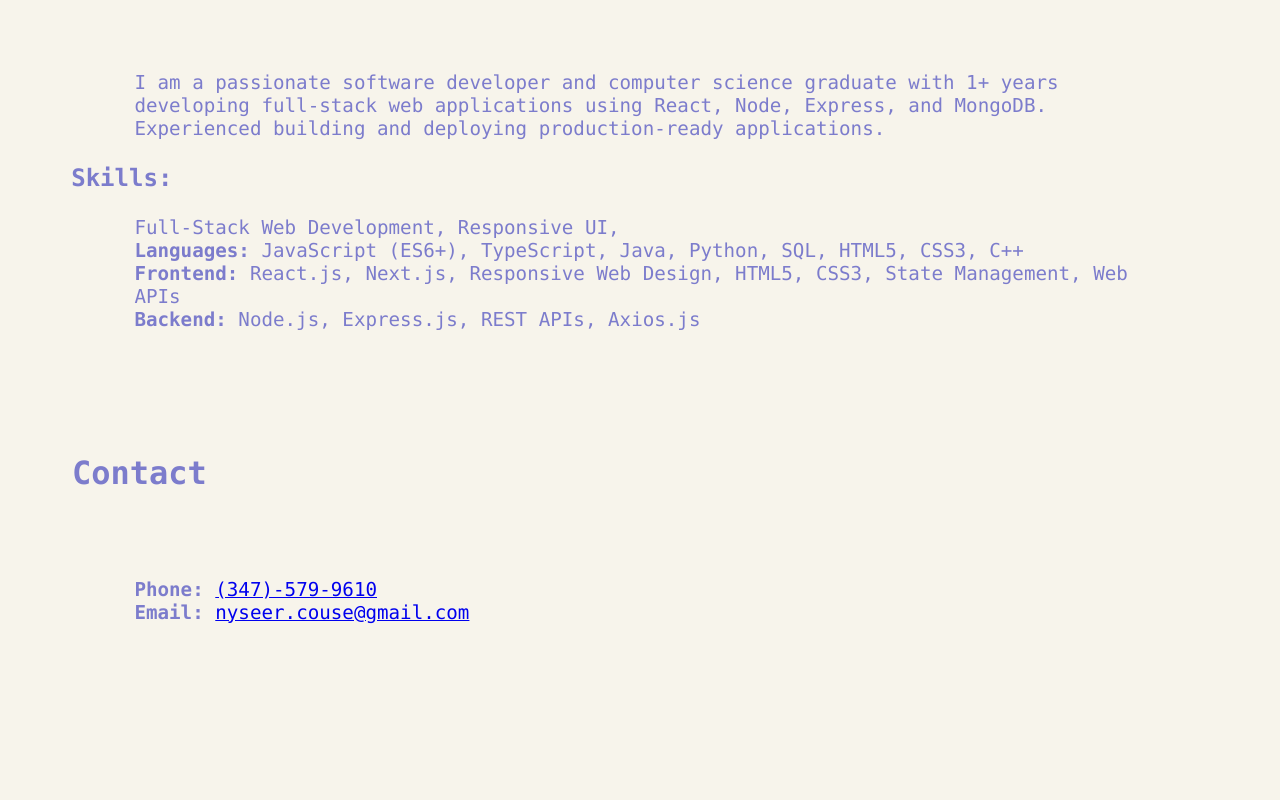
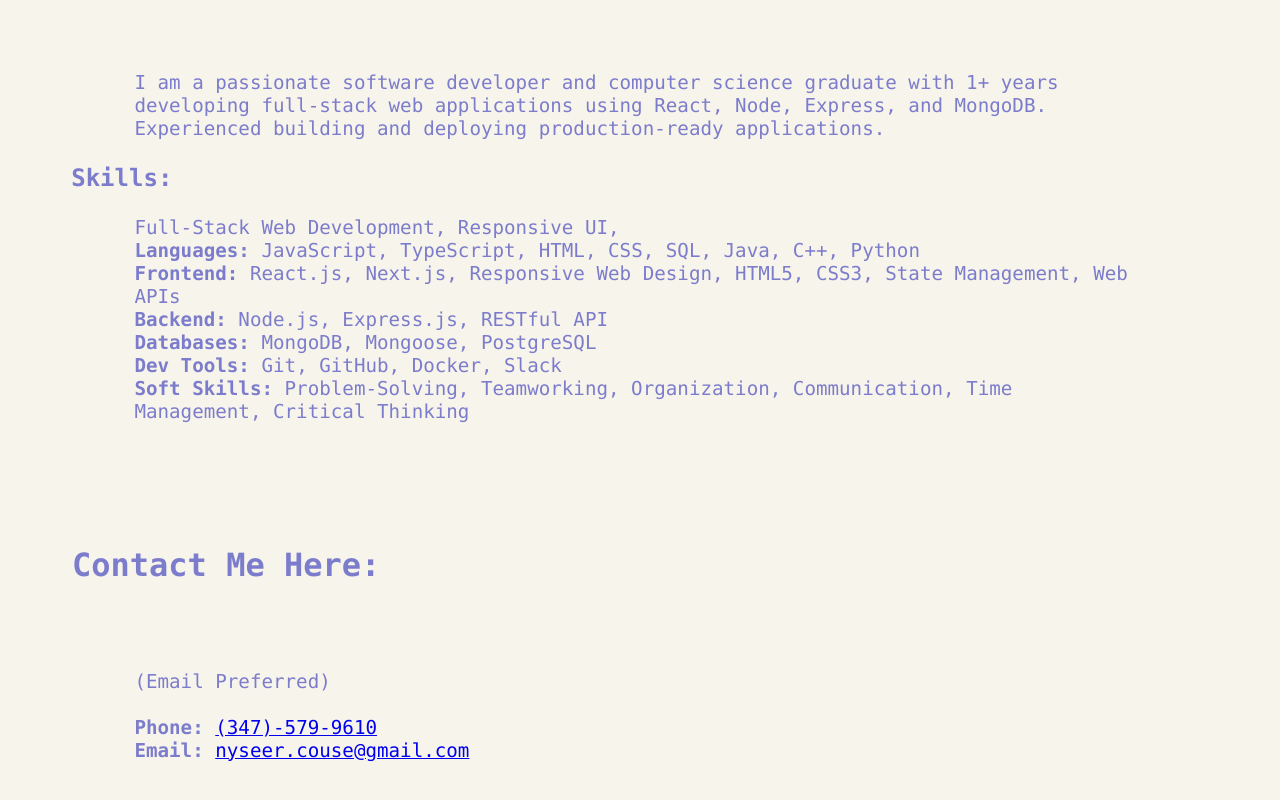
Before and after one commit to nyseer1/touchpad-synth, a React (Vite) app in the folder frontend/: page /contact in a window 1280 px wide. Shown: the part 628-1428 px from the top of the page. Before the commit the page ends 1290 px from the top, so only its background shows below. Built offline with nearby package versions, Linux system fonts and the light colour scheme.

Commit message:
Added styles to contact page

```diff
--- a/frontend/src/components/Contact.jsx
+++ b/frontend/src/components/Contact.jsx
@@ -34,20 +34,30 @@ export default function Contact() {
 				<h3>Skills:</h3>
 				<p id="">
 					Full-Stack Web Development, Responsive UI, <br />
-					<b>Languages:</b> JavaScript (ES6+), TypeScript, Java, Python, SQL,
-					HTML5, CSS3, C++
+					<b>Languages:</b> JavaScript, TypeScript, HTML, CSS, SQL, Java, C++,
+					Python
 					<br />
 					<b>Frontend:</b> React.js, Next.js, Responsive Web Design, HTML5,
 					CSS3, State Management, Web APIs
 					<br />
-					<b>Backend:</b> Node.js, Express.js, REST APIs, Axios.js
+					<b>Backend:</b> Node.js, Express.js, RESTful API
+					<br />
+					<b>Databases:</b> MongoDB, Mongoose, PostgreSQL
+					<br />
+					<b>Dev Tools:</b> Git, GitHub, Docker, Slack
+					<br />
+					<b>Soft Skills:</b> Problem-Solving, Teamworking, Organization,
+					Communication, Time Management, Critical Thinking
 				</p>
 				<br style={{ lineHeight: 1 }} />
 			</div>
 			<div id="contact">
 				{/* test */}
-				<h1>Contact</h1>
+				<h1>Contact Me Here:</h1>
 				<p id="contact-p">
+					(Email Preferred)
+					<br></br>
+					<br></br>
 					<b>Phone:</b> <a href="tel:+1-347-579-9610">(347)-579-9610</a>
 					<br />
 					<b>Email:</b>{" "}
```
